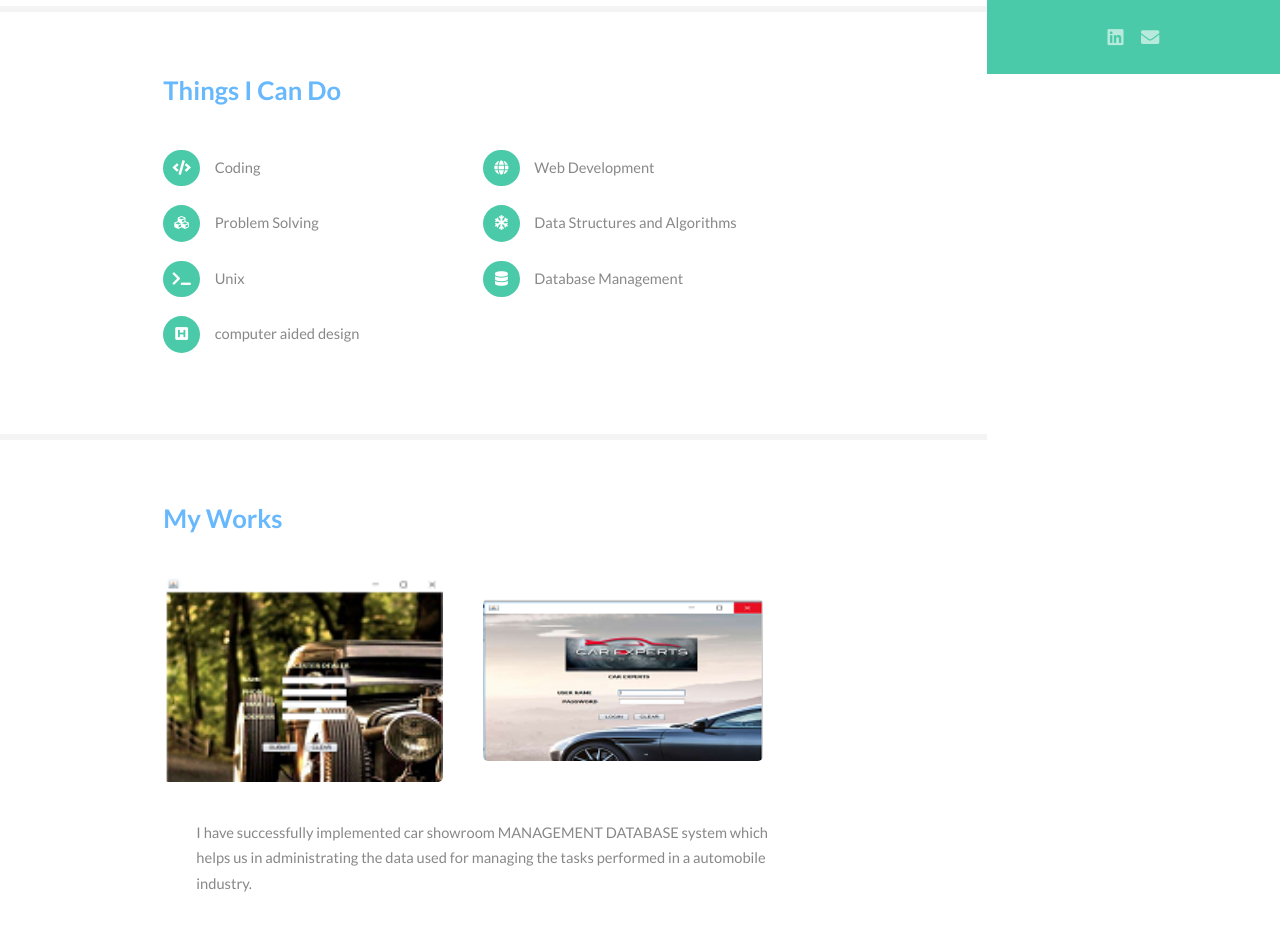
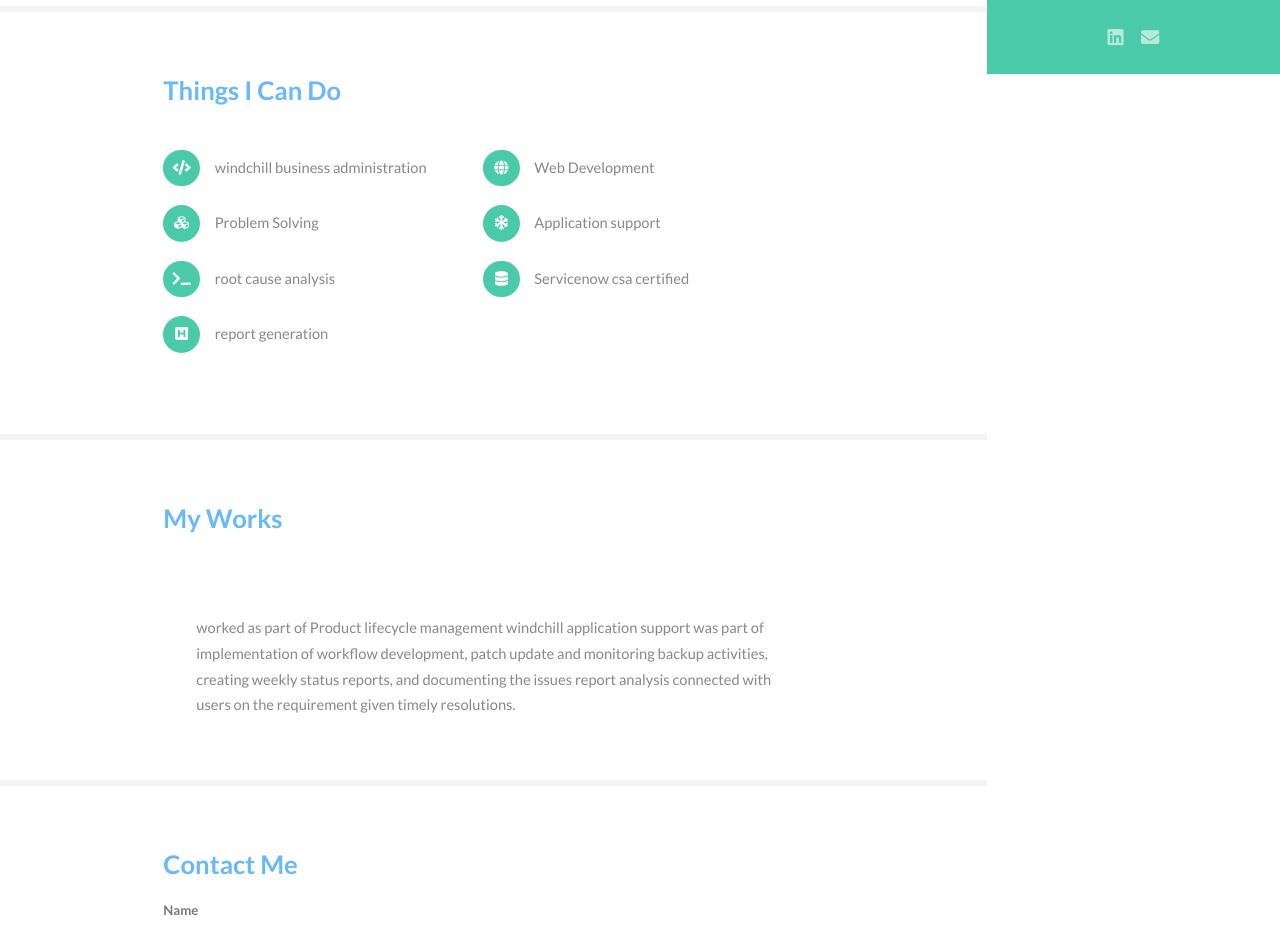
Before and after one commit to s-pawankalyan-615/pawankalyan-516.github.io-, a plain HTML site: page index.html in a window 1280 px wide. Shown: the part 726-1653 px from the top of the page. Drawn offline with Linux system fonts and the light colour scheme.

Commit message:
Update index.html
new body description commit

```diff
--- a/index.html
+++ b/index.html
@@ -2,7 +2,7 @@
 
 <html>
 	<head>
-		<title>s pawan kalyan</title>
+		<title>S Pawan kalyan</title>
 		<meta charset="utf-8" />
 		<meta name="viewport" content="width=device-width, initial-scale=1, user-scalable=no" />
 		<link rel="stylesheet" href="assets/css/main.css" />
@@ -16,8 +16,7 @@
 				<header>
 					<span class="image avatar"><img src="images/avatar.jpg" alt="" /></span>
 					<h1 id="logo"><a href="#">s pawan kalyan</a></h1>
-					<p> My code gives the best outcomes, <br />
-					never gives any issues </p>
+					<p> Application Support Engineer <br /> </p>
 				</header>
 				<nav id="nav">
 					<ul>
@@ -57,7 +56,7 @@
 										<p>Hello,My name is s pawan kalyan from Bangalore,India<br />
 										</p>
 									</header>
-									<p>I am pursuing my bachelor's in <b>Computer Science and Engineering</b> from Jyothy Institute of Technology. I enjoy turning complex problems into simple, beautiful and intuitive designs. When I'm not coding, you'll find me  playing basketball or lifiting heavy things or gaming .</p>
+									<p>Worked as application support Engineer <b>Itc Infotech</b> as developer Dt1 for 1.7years troubleshotting technical issues, root cause investigation excellent customer service skills technical information ownership product lifecycle management, windchill,Product data managment.</p>
 									<a href="images/resume.pdf" download="resume.pdf">
 									<button class="btn"><i class="fa fa-download"></i> Resume</button>
 									</a>
@@ -71,13 +70,13 @@
 									<h3 style="color:#67B8FC";>Things I Can Do</h3><br />
 
 									<ul class="feature-icons">
-										<li class="icon solid fa-code">Coding</li>
+										<li class="icon solid fa-code">windchill business administration</li>
 										<li class="icon solid fa-globe">Web Development</li>
 										<li class="icon solid fa-cubes">Problem Solving</li>
-										<li class="icon solid fa-snowflake">Data Structures and Algorithms</li>
-										<li class="icon solid fa-terminal">Unix</li>
-										<li class="icon solid fa-database">Database Management</li>
-                                                                                <li class="icon solid fa-h-square">computer aided design</li>
+										<li class="icon solid fa-snowflake">Application support</li>
+										<li class="icon solid fa-terminal">root cause analysis</li>
+										<li class="icon solid fa-database">Servicenow csa certified</li>
+                                                                                <li class="icon solid fa-h-square">report generation</li>
 
 
 
@@ -92,11 +91,9 @@
 
 									<div class="features">
 										<article>
-											<a class="image"><img src="images/pic01.jpg" alt="" /></a>
-											<a class="image"><img src="images/pic02.jpg" alt="" /></a><br \>
 											<div class="container">
 												<h4><br \></h4>
-												<p>I have successfully implemented car showroom MANAGEMENT DATABASE system which helps us in administrating the data used for managing the tasks performed in a  automobile industry.</p>
+												<p>worked as part of Product lifecycle management windchill application support was part of implementation of workflow development, patch update and monitoring backup activities, creating weekly status reports, and documenting the issues report analysis connected with users on the requirement given timely resolutions.</p>
 											</div>
 										</article>
 
```
